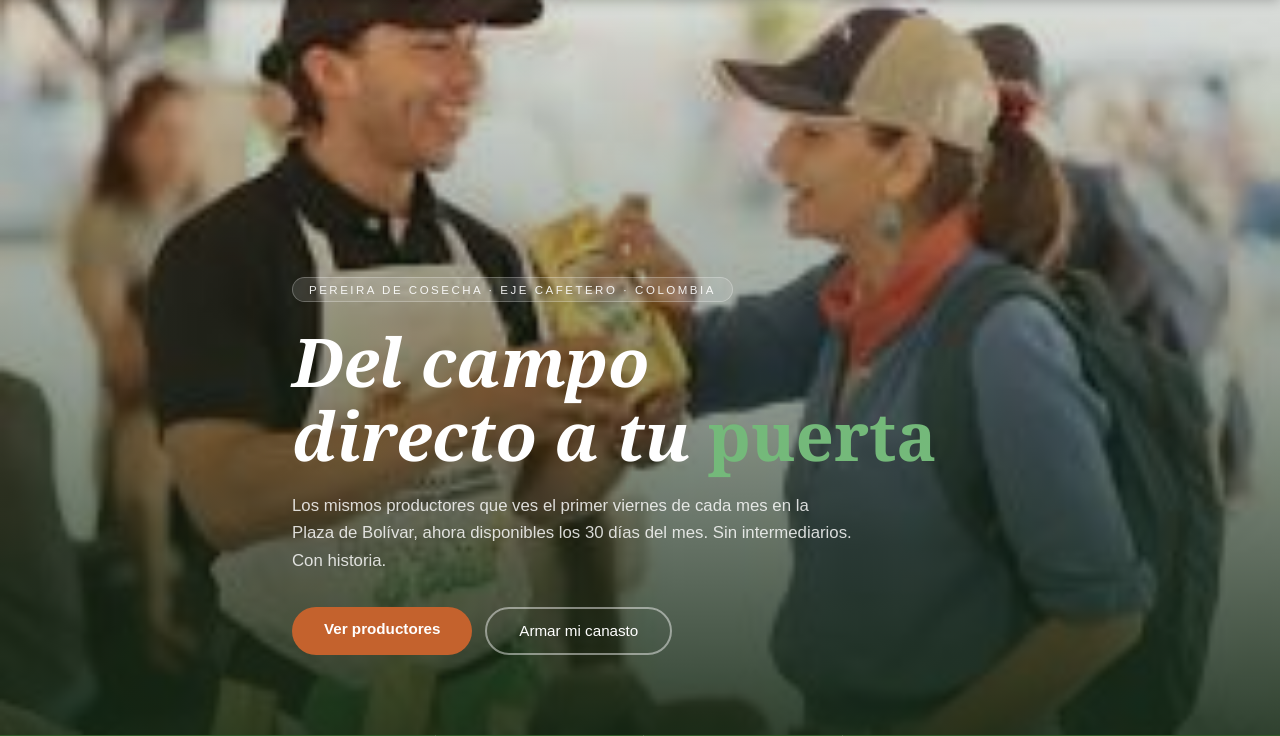
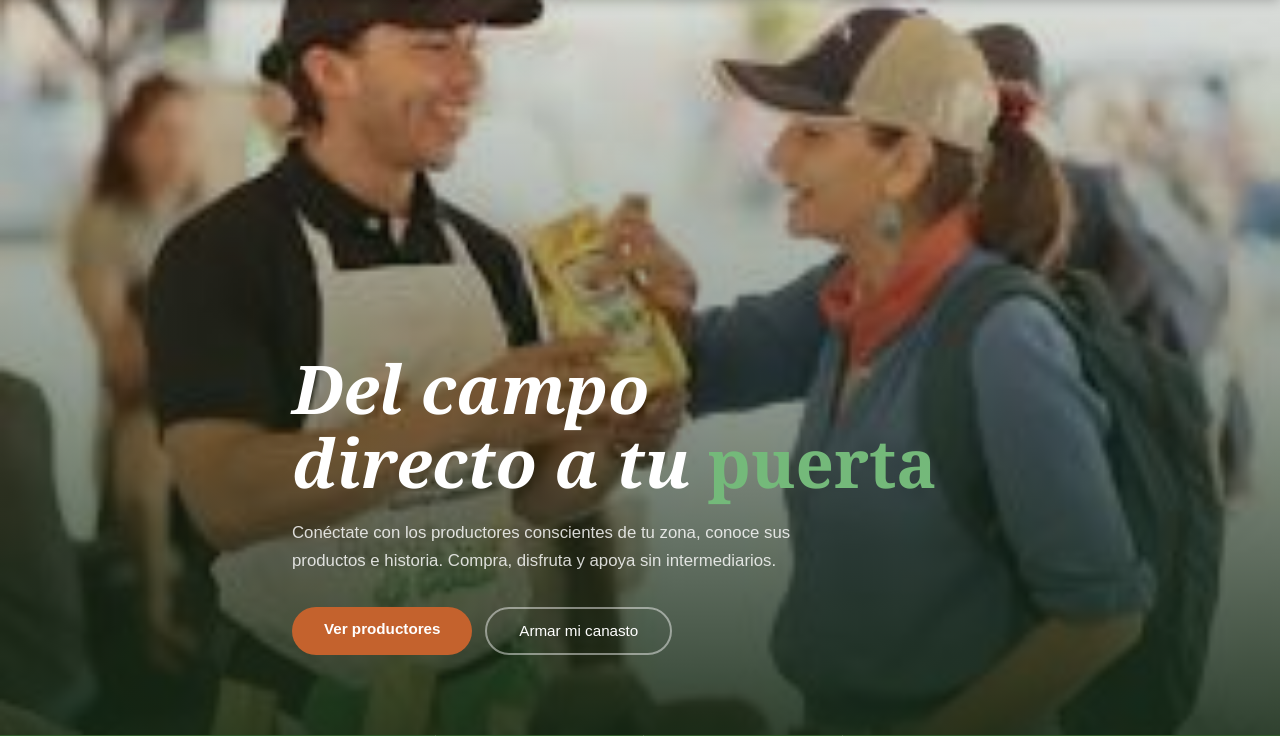
Before and after one commit to GitFrojasc/depicknick, a Django app: page / in a window 1280 px wide. Shown: the part 61-797 px from the top of the page. Run offline with Django 5.2, Linux system fonts and the light colour scheme; data that the repository does not hold is empty.

Commit message:
Hero: nuevo slogan y quita referencia Plaza de Bolivar

```diff
--- a/templates/index.html
+++ b/templates/index.html
@@ -331,9 +331,8 @@
   <div class="hero-bg"></div>
   <div class="hero-overlay"></div>
   <div class="hero-content">
-    <div class="hero-eyebrow">Pereira de Cosecha · Eje Cafetero · Colombia</div>
     <h1>Del campo<br>directo a tu <strong>puerta</strong></h1>
-    <p>Los mismos productores que ves el primer viernes de cada mes en la Plaza de Bolívar, ahora disponibles los 30 días del mes. Sin intermediarios. Con historia.</p>
+    <p>Conéctate con los productores conscientes de tu zona, conoce sus productos e historia. Compra, disfruta y apoya sin intermediarios.</p>
     <div class="hero-btns">
       <a href="#productores" class="btn-hero-p">Ver productores</a>
       <a href="#canastos" class="btn-hero-s">Armar mi canasto</a>
```
